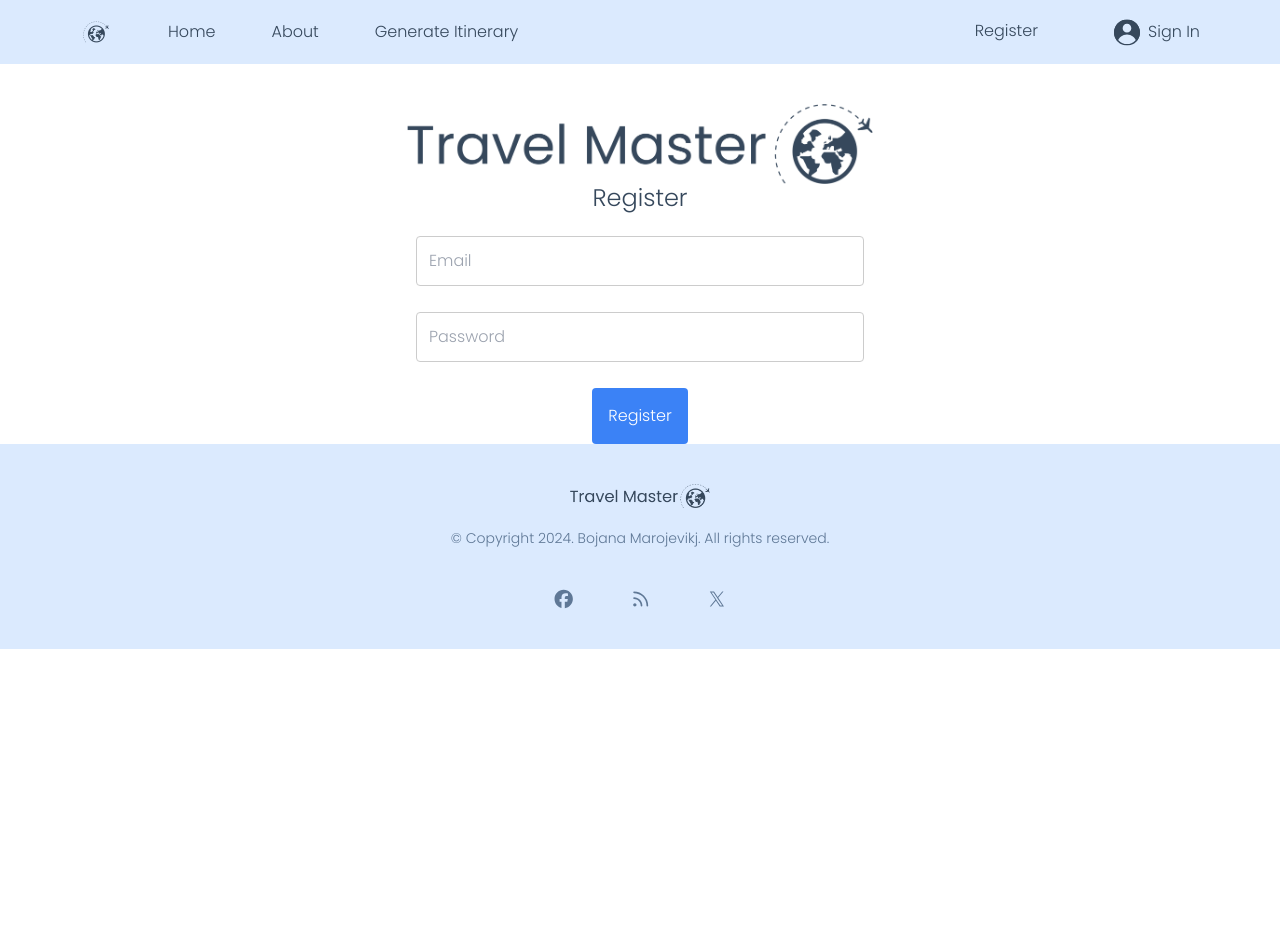
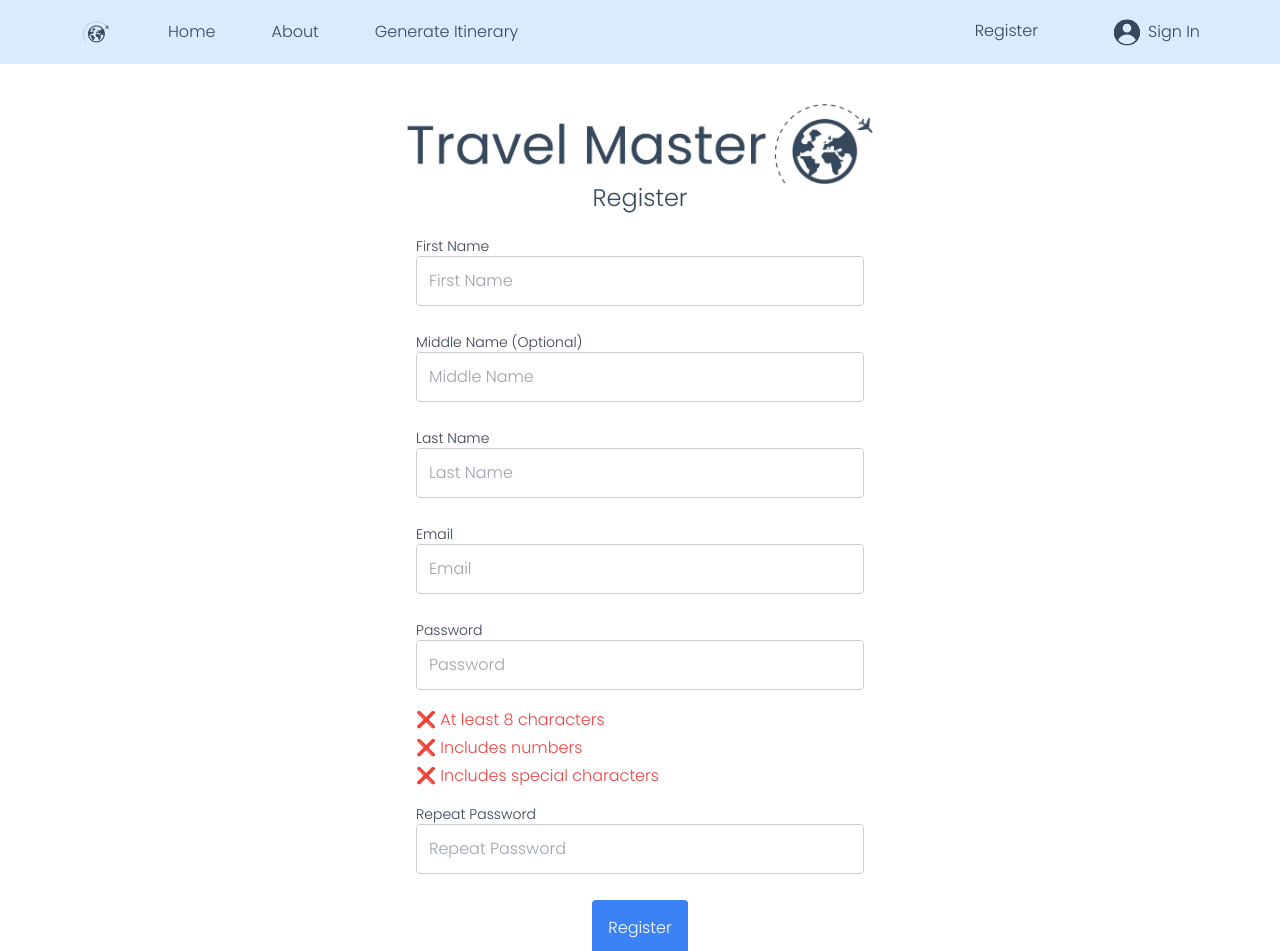
Before and after one commit to BojanaMarojevikj/travel-master, a Next.js app: page /register in a window 1280 px wide. Shown: the top 951 px of the page. Before the commit the page ends 800 px from the top, so only its background shows below. Built offline with nearby package versions, Linux system fonts and the light colour scheme.

Commit message:
password validation

```diff
--- a/app/generate-itinerary/components/GeneratedItineraryCards.tsx
+++ b/app/generate-itinerary/components/GeneratedItineraryCards.tsx
@@ -2,8 +2,6 @@ import React from 'react';
 import { ItineraryDay } from '../../models';
 import { WbSunny, Cloud, AcUnit, LocationOn, DateRange, PictureAsPdf } from '@mui/icons-material';
 import dayjs from 'dayjs';
-import jsPDF from 'jspdf';
-import 'jspdf-autotable';
 import '../styles/effects.css';
 
 interface GeneratedItineraryCardsProps {
--- a/app/register/components/Register.tsx
+++ b/app/register/components/Register.tsx
@@ -7,19 +7,74 @@ import "../styles/auth-styles.css";
 
 export function Register() {
   const router = useRouter();
-  const [formData, setFormData] = useState({ email: '', password: '' });
+  const [formData, setFormData] = useState({
+    name: '',
+    middleName: '',
+    surname: '',
+    email: '',
+    password: '',
+    repeatPassword: ''
+  });
+
+  const [errorMessage, setErrorMessage] = useState('');
+  const [successMessage, setSuccessMessage] = useState('');
+  const [passwordValidations, setPasswordValidations] = useState({
+    length: false,
+    numbers: false,
+    specialChars: false
+  });
 
   const handleChange = (e: { target: { name: any; value: any; }; }) => {
     const { name, value } = e.target;
     setFormData({ ...formData, [name]: value });
+
+    if (name === 'password') {
+      validatePassword(value);
+    }
+  };
+
+  const validatePassword = (password: string) => {
+    const lengthValid = password.length >= 8;
+    const numbersValid = /[0-9]/.test(password);
+    const specialCharsValid = /[!@#$%^&*(),.?":{}|<>]/.test(password);
+
+    setPasswordValidations({
+      length: lengthValid,
+      numbers: numbersValid,
+      specialChars: specialCharsValid
+    });
+  };
+
+  const validateForm = () => {
+    const { name, surname, email, password, repeatPassword } = formData;
+    if (!name || !surname || !email || !password || !repeatPassword) {
+      return 'Please fill in all fields.';
+    }
+    if (password !== repeatPassword) {
+      return 'Passwords do not match.';
+    }
+    if (!passwordValidations.length || !passwordValidations.numbers || !passwordValidations.specialChars) {
+      return 'Please ensure your password meets all the requirements.';
+    }
+    return '';
   };
 
   const handleRegister = () => {
-    console.log('Register:', formData);
+    const validationError = validateForm();
+    if (validationError) {
+      setErrorMessage(validationError);
+      setSuccessMessage('');
+    } else {
+      setErrorMessage('');
+      setSuccessMessage('Registration successful! Redirecting to sign-in page...');
+      setTimeout(() => {
+        router.push('/sign-in');
+      }, 2000);
+    }
   };
 
   return (
-    <div className="pt-4 lg:pt-10">
+    <div className="pt-4 lg:pt-10 mb-20">
       <div className="px-[20px] lg:px-[280px]">
         <div className="relative h-[10vh] w-auto mx-auto">
           <Image src={Logo} alt="Logo" layout="fill" objectFit="contain" />
@@ -29,8 +84,46 @@ export function Register() {
         </div>
         <form className="pt-6 space-y-4 flex flex-col items-center">
           <div className="w-full max-w-md">
+            <label htmlFor="name" className="block text-sm font-medium text-gray-700">First Name</label>
+            <input
+              type="text"
+              id="name"
+              name="name"
+              placeholder="First Name"
+              className="input-field w-full"
+              value={formData.name}
+              onChange={handleChange}
+            />
+          </div>
+          <div className="w-full max-w-md">
+            <label htmlFor="middleName" className="block text-sm font-medium text-gray-700">Middle Name (Optional)</label>
+            <input
+              type="text"
+              id="middleName"
+              name="middleName"
+              placeholder="Middle Name"
+              className="input-field w-full"
+              value={formData.middleName}
+              onChange={handleChange}
+            />
+          </div>
+          <div className="w-full max-w-md">
+            <label htmlFor="surname" className="block text-sm font-medium text-gray-700">Last Name</label>
+            <input
+              type="text"
+              id="surname"
+              name="surname"
+              placeholder="Last Name"
+              className="input-field w-full"
+              value={formData.surname}
+              onChange={handleChange}
+            />
+          </div>
+          <div className="w-full max-w-md">
+            <label htmlFor="email" className="block text-sm font-medium text-gray-700">Email</label>
             <input
               type="email"
+              id="email"
               name="email"
               placeholder="Email"
               className="input-field w-full"
@@ -39,15 +132,42 @@ export function Register() {
             />
           </div>
           <div className="w-full max-w-md">
+            <label htmlFor="password" className="block text-sm font-medium text-gray-700">Password</label>
             <input
               type="password"
+              id="password"
               name="password"
               placeholder="Password"
               className="input-field w-full"
               value={formData.password}
               onChange={handleChange}
             />
+            <div className="mt-2 space-y-1">
+              <div className={`flex items-center ${passwordValidations.length ? 'text-green-500' : 'text-red-500'}`}>
+                {passwordValidations.length ? '✔️' : '❌'} At least 8 characters
+              </div>
+              <div className={`flex items-center ${passwordValidations.numbers ? 'text-green-500' : 'text-red-500'}`}>
+                {passwordValidations.numbers ? '✔️' : '❌'} Includes numbers
+              </div>
+              <div className={`flex items-center ${passwordValidations.specialChars ? 'text-green-500' : 'text-red-500'}`}>
+                {passwordValidations.specialChars ? '✔️' : '❌'} Includes special characters
+              </div>
+            </div>
           </div>
+          <div className="w-full max-w-md">
+            <label htmlFor="repeatPassword" className="block text-sm font-medium text-gray-700">Repeat Password</label>
+            <input
+              type="password"
+              id="repeatPassword"
+              name="repeatPassword"
+              placeholder="Repeat Password"
+              className="input-field w-full"
+              value={formData.repeatPassword}
+              onChange={handleChange}
+            />
+          </div>
+          {errorMessage && <p className="text-red-500">{errorMessage}</p>}
+          {successMessage && <p className="text-green-500">{successMessage}</p>}
           <button
             type="button"
             className="bg-blue-500 hover:bg-blue-700 py-4 px-4 text-white rounded-[4px] focus:shadow-outline mt-4"
--- a/app/sign-in/components/SignIn.tsx
+++ b/app/sign-in/components/SignIn.tsx
@@ -19,7 +19,7 @@ export function SignIn() {
   };
 
   return (
-    <div className="pt-4 lg:pt-10">
+    <div className="pt-4 lg:pt-10 mb-20">
       <div className="px-[20px] lg:px-[280px]">
         <div className="relative h-[10vh] w-auto mx-auto">
           <Image src={Logo} alt="Logo" layout="fill" objectFit="contain" />
@@ -29,6 +29,7 @@ export function SignIn() {
         </div>
         <form className="pt-6 space-y-4 flex flex-col items-center">
           <div className="w-full max-w-md">
+          <label htmlFor="email" className="block text-sm font-medium text-gray-700">Email</label>
             <input
               type="email"
               name="email"
@@ -39,6 +40,7 @@ export function SignIn() {
             />
           </div>
           <div className="w-full max-w-md">
+          <label htmlFor="password" className="block text-sm font-medium text-gray-700">Password</label>
             <input
               type="password"
               name="password"
```
